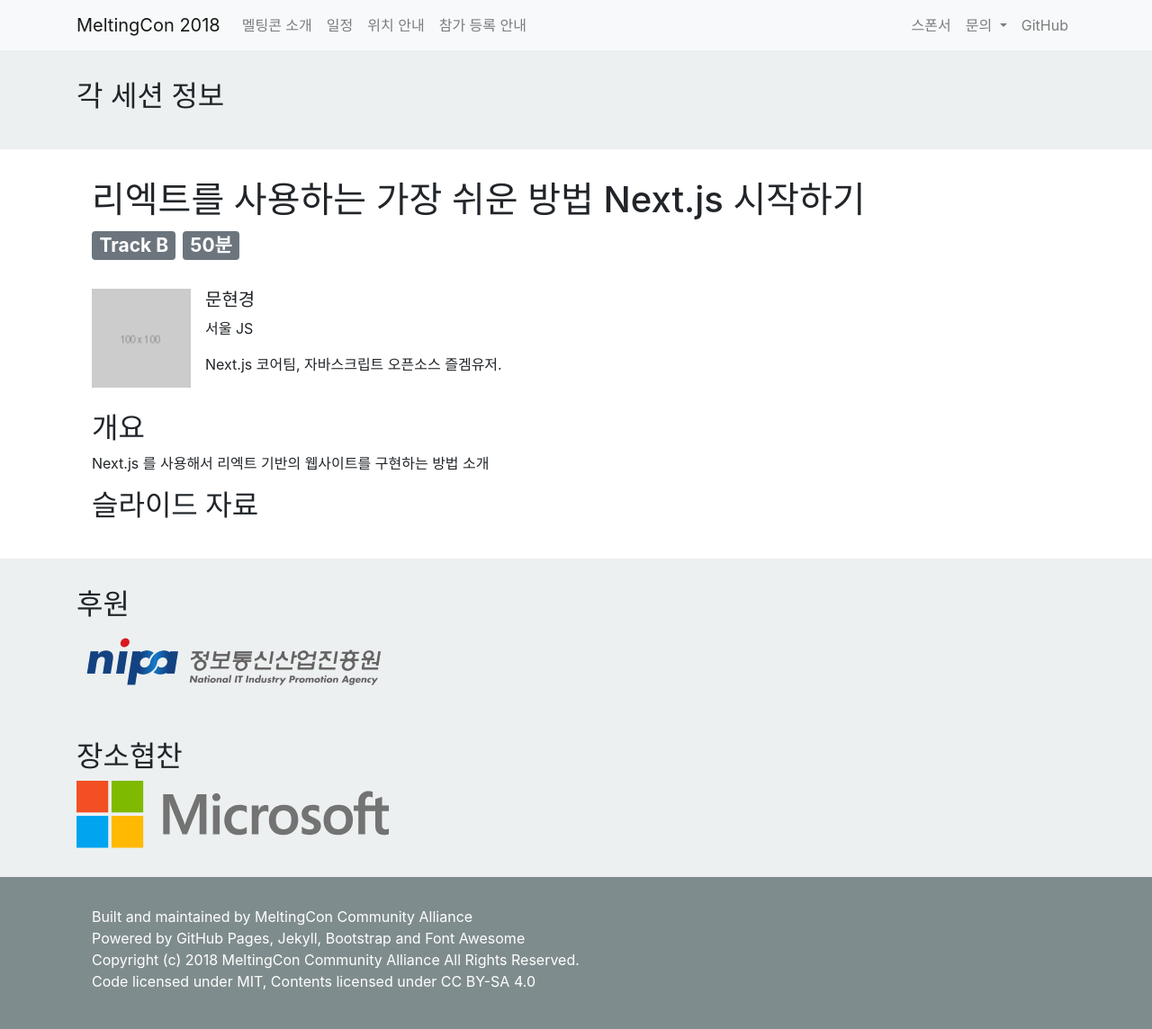
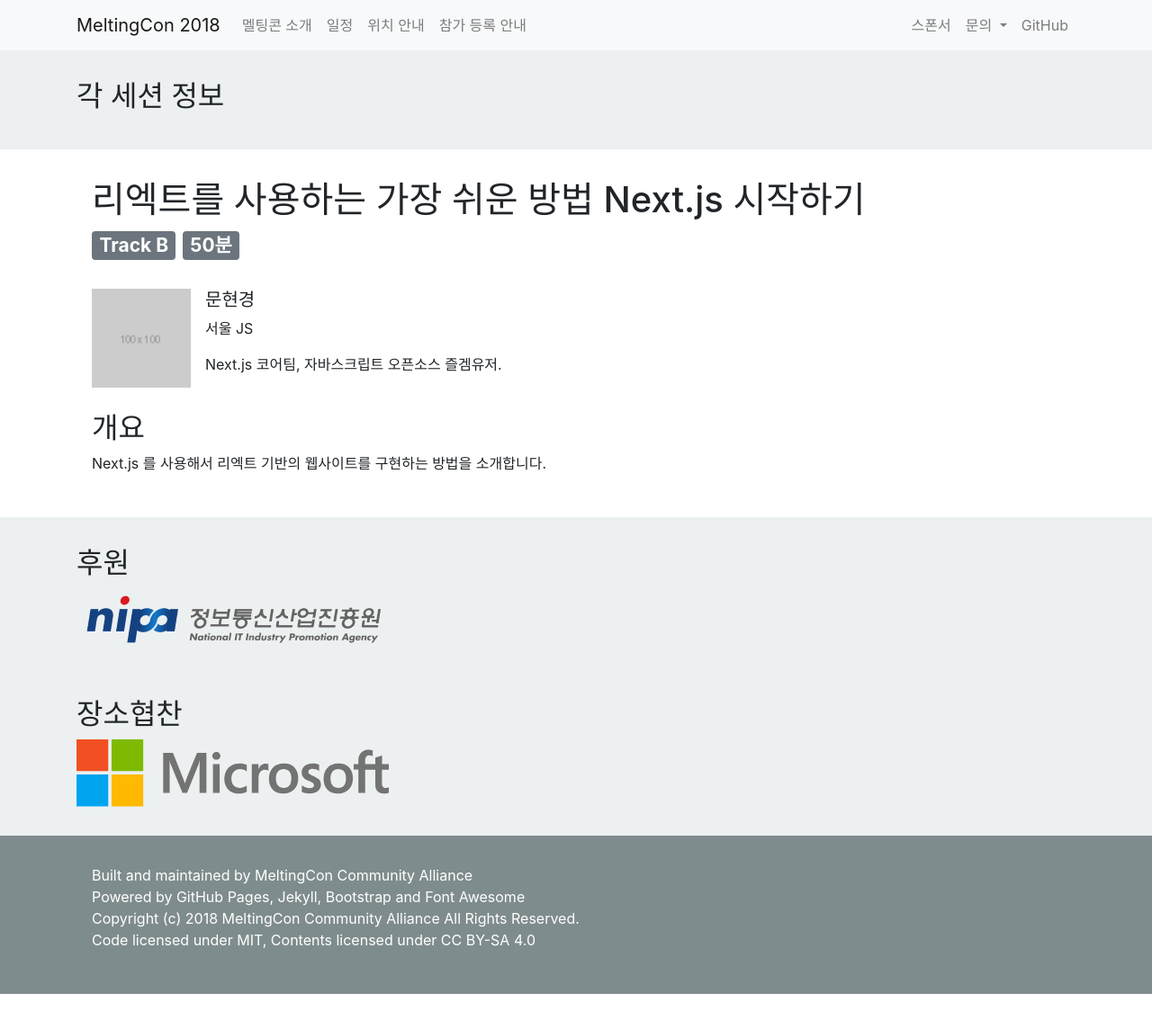
Before and after one commit to meltingcon/2018, a Jekyll site: the page built from _sessions/session_b_1.md, in a window 1280 px wide and 1151 px high. Shown: the top 1144 px of the window at 90% size. Built offline with Jekyll 4.4.1, drawn with Linux system fonts in a browser that asks for light colours.

Commit message:
Update session_b_1.md
발표 자료가 준비되지 않은 세션에서 해당 단락을 지움

```diff
--- a/_sessions/session_b_1.md
+++ b/_sessions/session_b_1.md
@@ -13,5 +13,4 @@ speakers:
 ---
 
 ## 개요
-Next.js 를 사용해서 리엑트 기반의 웹사이트를 구현하는 방법 소개
-## 슬라이드 자료
+Next.js 를 사용해서 리엑트 기반의 웹사이트를 구현하는 방법을 소개합니다.
```
